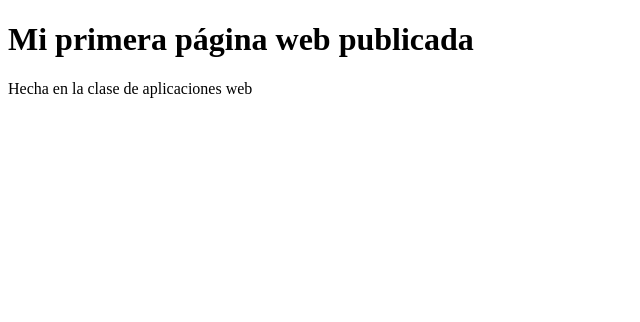
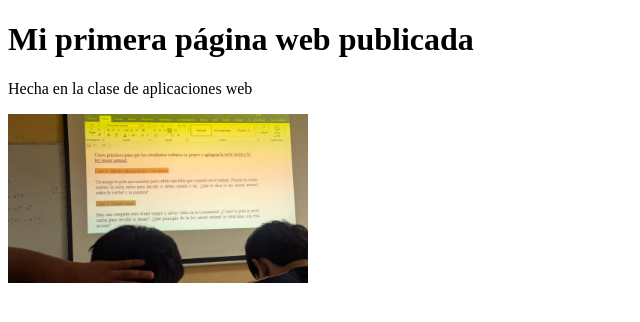
Before and after one commit to 57241100113-prog/mi-pagina-clase, a plain HTML site: page index.html in a window 1280 px wide. Shown: the whole page, without its empty margins (0-640 px from the left). Drawn offline with Linux system fonts and the light colour scheme.

Commit message:
Update index.html

```diff
--- a/index.html
+++ b/index.html
@@ -9,5 +9,6 @@
   <body>
     <h1>Mi primera página web publicada</h1>
     <p>Hecha en la clase de aplicaciones web</p>
+    <img src="WhatsApp Image 2025-10-13 at 11.37.44 AM.jpeg" width="300">
   </body>
 </html>
```
